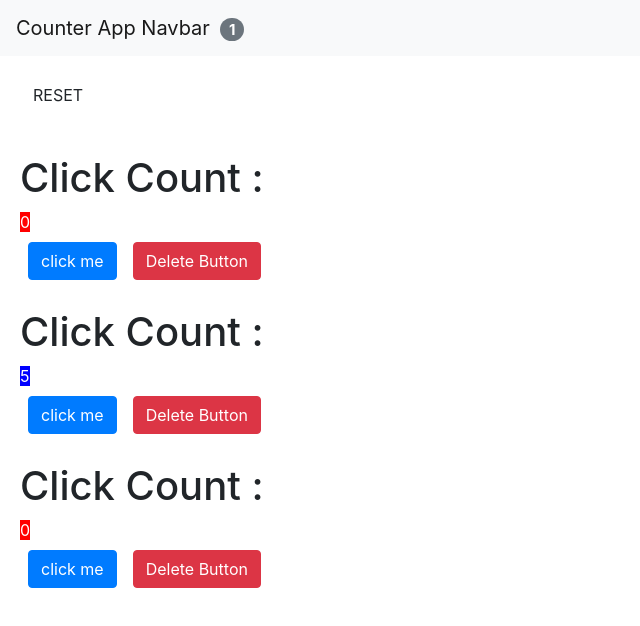
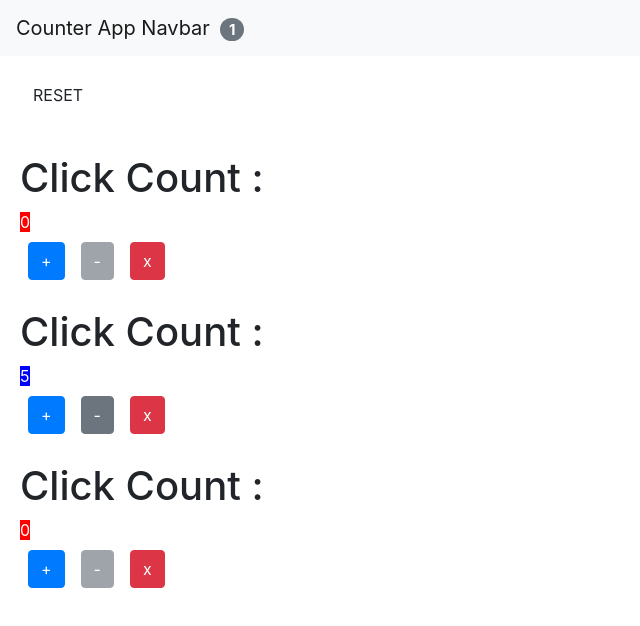
Before and after one commit to donpelumos/first-react-app, a React (Create React App) app: page / in a window 1280 px wide. Shown: the top 626 px of the page, without its empty margins (0-640 px from the left). Built offline with nearby package versions, Linux system fonts and the light colour scheme.

Commit message:
implemented decrement button

```diff
--- a/src/components/CounterComponent.jsx
+++ b/src/components/CounterComponent.jsx
@@ -35,7 +35,16 @@ class Counter extends Component {
           }}
           className="btn btn-primary m-2"
         >
-          click me
+          +
+        </button>
+        <button
+          onClick={() => {
+            this.props.onDecrease(this.props.id);
+          }}
+          className="btn btn-secondary m-2"
+          disabled={this.props.value < 1}
+        >
+          -
         </button>
         <button
           onClick={() => {
@@ -43,7 +52,7 @@ class Counter extends Component {
           }}
           className="btn btn-primary btn-danger m-2"
         >
-          Delete Button
+          x
         </button>
       </div>
     );
--- a/src/components/CounterListComponent.jsx
+++ b/src/components/CounterListComponent.jsx
@@ -20,6 +20,7 @@ class CounterListComponent extends Component {
             id={counter.id}
             onDelete={() => this.props.onDelete(counter.id)}
             onIncrease={() => this.props.onIncrement(counter.id)}
+            onDecrease={() => this.props.onDecrement(counter.id)}
           />
         ))}
       </React.Fragment>
--- a/src/components/NavbarComponent.jsx
+++ b/src/components/NavbarComponent.jsx
@@ -2,10 +2,9 @@ import React, { Component } from "react";
 
 class NavbarComponent extends Component {
   state = {};
-  constructor(props) {
-    super(props);
-  }
+
   render() {
+    const componentCount = this.props.componentCount;
     return (
       <nav className="navbar navbar-light bg-light">
         <a className="navbar-brand" href="#">
@@ -14,7 +13,7 @@ class NavbarComponent extends Component {
             className="badge badge-pill badge-secondary"
             style={{ marginLeft: "10px" }}
           >
-            {this.props.componentCount}
+            {componentCount}
           </span>
         </a>
       </nav>
--- a/src/components/RootComponent.jsx
+++ b/src/components/RootComponent.jsx
@@ -22,6 +22,7 @@ class RootComponent extends Component {
           counters={this.state.counters}
           onReset={this.performReset}
           onIncrement={this.incrementCounter}
+          onDecrement={this.decrementCounter}
           onDelete={this.deleteCounter}
         />
       </React.Fragment>
@@ -48,6 +49,18 @@ class RootComponent extends Component {
     this.setState({ counters: counters });
   };
 
+  decrementCounter = (counterId) => {
+    console.log("increment called for counter - " + counterId);
+    let counters = this.state.counters;
+    for (let i = 0; i < counters.length; i++) {
+      if (counters[i].id == counterId && counters[i].value > 0) {
+        counters[i].value--;
+        break;
+      }
+    }
+    this.setState({ counters: counters });
+  };
+
   deleteCounter = (counterId) => {
     console.log("Delete counter called - " + counterId);
     let newCounters = this.state.counters.filter(
```
